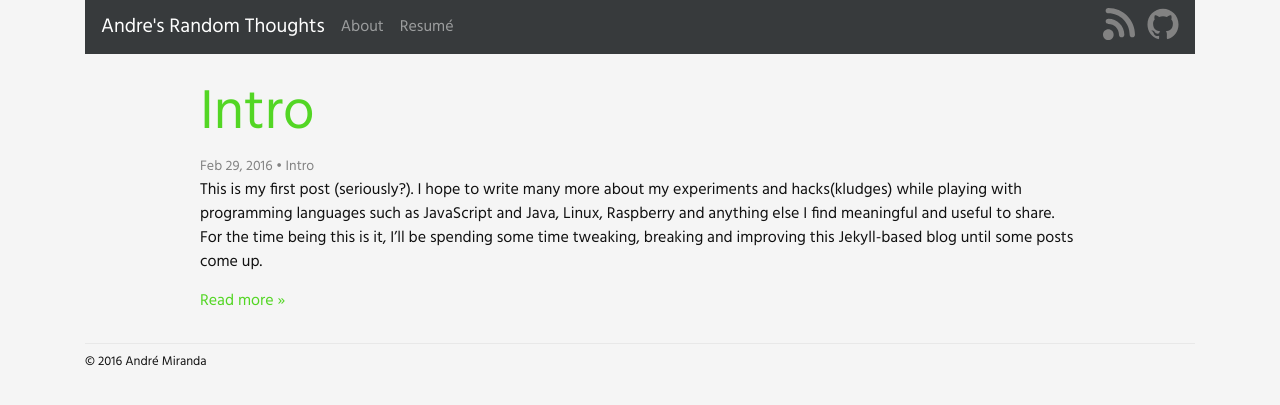
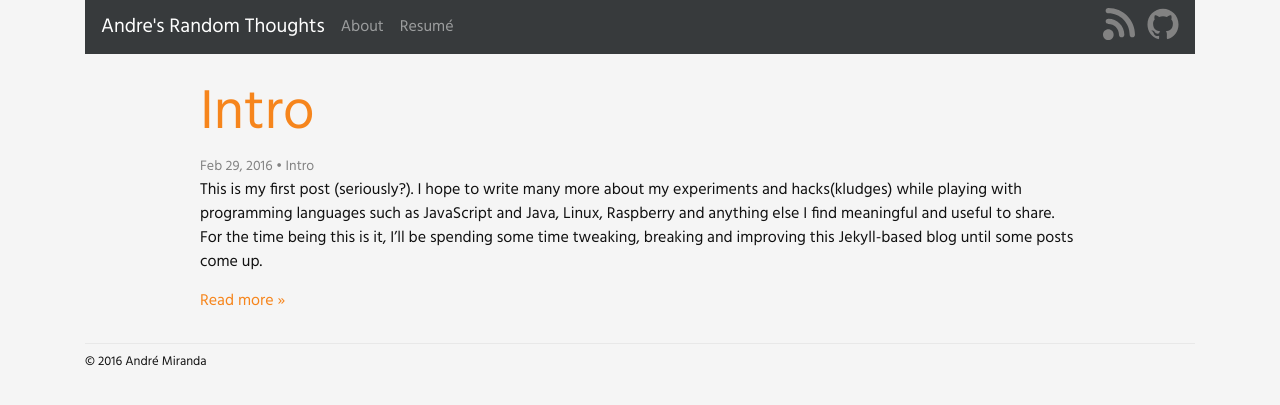
Before and after one commit to andreldm/andreldm.github.io, a Jekyll site: the page built from index.html, in a window 1280 px wide. Shown: the top 405 px of the page. Built offline with Jekyll 4.4.1, drawn with Linux system fonts in a browser that asks for light colours.

Commit message:
Set brand and visited link color

```diff
--- a/_sass/_base.scss
+++ b/_sass/_base.scss
@@ -81,9 +81,9 @@ a {
     color: $brand-color;
     text-decoration: none;
 
-    &:visited {
+    /*&:visited {
         color: darken($brand-color, 10%);
-    }
+    }*/
 
     &:hover {
         color: $text-color;
--- a/css/main.scss
+++ b/css/main.scss
@@ -15,7 +15,7 @@ $spacing-unit:     30px;
 
 $text-color:       #111;
 $background-color: #F5F5F5;
-$brand-color:      #53d624;
+$brand-color:      #f6851c;
 
 $grey-color:       #828282;
 $grey-color-light: lighten($grey-color, 40%);
```
